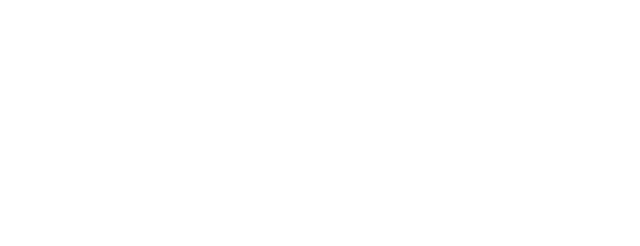
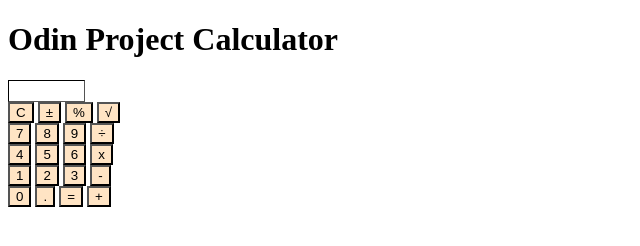
Before and after one commit to johannkrugell/odin-calculator, a plain HTML site: page index.html in a window 1280 px wide. Shown: the whole page, without its empty margins (0-640 px from the left). Drawn offline with Linux system fonts and the light colour scheme.

Commit message:
ADD CALCULATOR BUTTONS AND DISPLAY Add pocket calculator buttons and display section. Added some basic CSS to display buttons and start to make the calculator work.
On branch calculator-layout
Changes to be committed:
modified:   css/stylesheet.css
modified:   index.html

```diff
--- a/css/stylesheet.css
+++ b/css/stylesheet.css
@@ -0,0 +1,13 @@
+
+
+button {
+  background-color: bisque;
+}
+
+.calculator-display {
+  border-style: inset;
+  border-width: 1px;
+  border-color: black;
+  height: 20px;
+  width: 75px;
+}
--- a/index.html
+++ b/index.html
@@ -2,7 +2,7 @@
 <html>
   <head lang="en">
     <meta charset="UTF-8">
-    <title>Calculator</title>
+    <title>Odin Project Calculator</title>
     <script src="./js/script.js"></script>
     <link rel="stylesheet" href="./css/stylesheet.css">
     <!-- Google fonts -->
@@ -10,7 +10,42 @@
     <link rel="preconnect" href="https://fonts.gstatic.com" crossorigin>
     <link href="https://fonts.googleapis.com/css2?family=Noto+Sans+JP:wght@300&display=swap" rel="stylesheet">
       <body>
+        <h1>Odin Project Calculator</h1>
+        <div class="calculator-container">
+          <div id= "display" class="calculator-display">
 
+          </div>
+          <div class="calculator-row-1">
+            <button class="operator">C</button>
+            <button class="operator">±</button>
+            <button class="operator">%</button>
+            <button class="operator">√</button>
+          </div>
+          <div class="calculator-row-2">
+            <button class="value">7</button>
+            <button class="value">8</button>
+            <button class="value">9</button>
+            <button class="operator">÷</button>
+          </div>
+          <div class="calculator-row-3">
+            <button class="value">4</button>
+            <button class="value">5</button>
+            <button class="value">6</button>
+            <button class="operator">x</button>
+          </div>
+          <div class="calculator-row-4">
+            <button class="value">1</button>
+            <button class="value">2</button>
+            <button class="value">3</button>
+            <button class="operator">-</button>
+          </div>
+          <div class="calculator-row-5">
+            <button class="value">0</button>
+            <button class="operator">.</button>
+            <button class="operator">=</button>
+            <button class="operator">+</button>
+          </div>
+        </div>
       </body>
   </head>
 </html>
```
